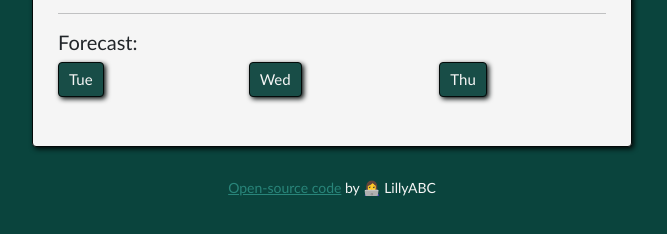
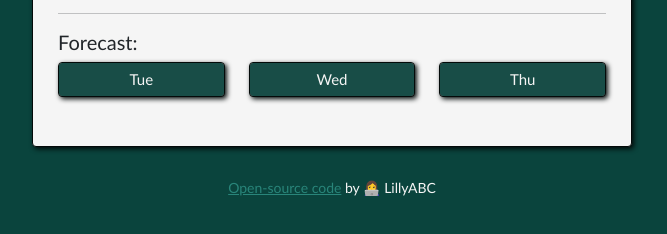
Before and after one commit to LillyABC/NewWeatherApp, a plain HTML site: page index.html in a window 1280 px wide. Shown: the part 246-480 px from the top of the page, without its empty margins (308-975 px from the left). Drawn offline with nearby package versions, Linux system fonts and the light colour scheme; no server answers.

Commit message:
added some more bootstrap for forecast button

```diff
--- a/index.html
+++ b/index.html
@@ -64,13 +64,13 @@
         <h5>Forecast:</h5>
         <div class="row">
           <div class="col-4">
-             <button class="forecastButton">Tue</button>
+             <button class="forecastButton form-control">Tue</button>
           </div>
           <div class="col-4">
-             <button class="forecastButton">Wed</button>
+             <button class="forecastButton form-control">Wed</button>
           </div>
           <div class="col-4">
-             <button class="forecastButton">Thu</button>
+             <button class="forecastButton form-control">Thu</button>
           </div>
         </div>
         <br />
```
